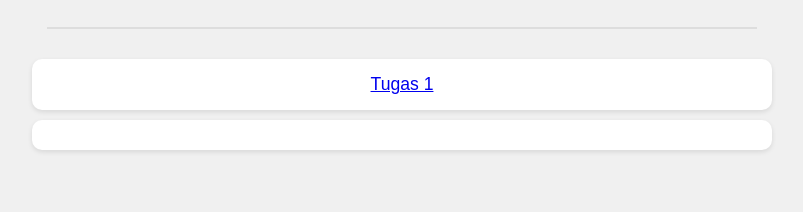
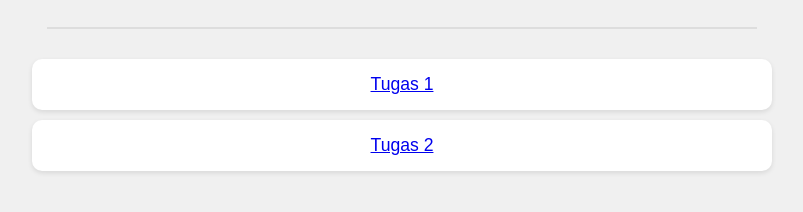
Before and after one commit to willyychristian/pemogramanweb, a plain HTML site: page index.html in a window 1280 px wide. Shown: the part 312-524 px from the top of the page, without its empty margins (238-1041 px from the left). Drawn offline with Linux system fonts and the light colour scheme.

Commit message:
Update index.html

```diff
--- a/index.html
+++ b/index.html
@@ -58,7 +58,7 @@
 
   <ul>
     <li><a href="TUGAS 1/T1_P.Web_231110115.html">Tugas 1</a></li>
-    <li><a href="TUGAS 2/Tugas2_web/T2_P.Web_231110115.html</a></li>
+    <li><a href="TUGAS 2/T2_P.Web_231110115.html">Tugas 2</a></li>
   </ul>
 
 </body>
```
